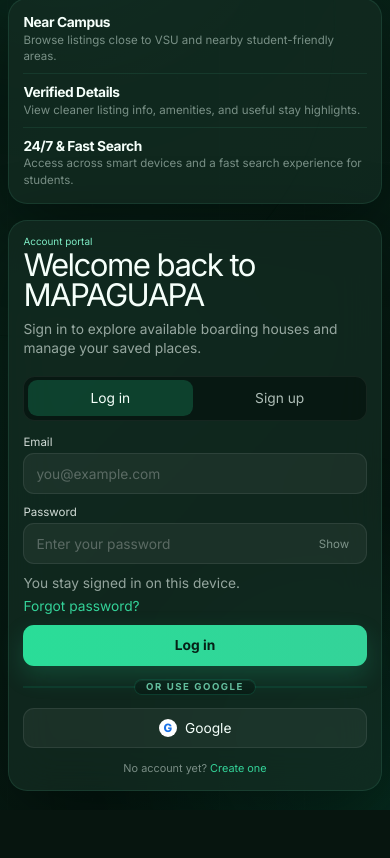
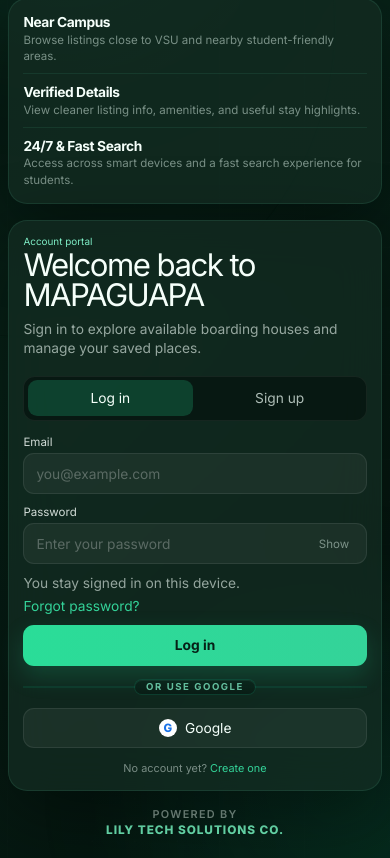
Before and after one commit to Ytian-DEV/mapaguapa, a React (Vite) app in the folder web/: page / in a window 390 px wide. Shown: the part 350-1208 px from the top of the page. Before the commit the page ends 1160 px from the top, so only its background shows below. Built offline with nearby package versions, Linux system fonts and the light colour scheme; no server answers; a web font is replaced by a local one.

Commit message:
fix admin archive visibility and add powered by credit

```diff
--- a/web/src/components/admin/MapaguapaAdminPage.tsx
+++ b/web/src/components/admin/MapaguapaAdminPage.tsx
@@ -148,6 +148,7 @@ export default function MapaguapaAdminPage({ onSignOut, profile }: MapaguapaAdmi
   const [draggedPhotoId, setDraggedPhotoId] = useState<string | null>(null);
   const [dragOverPhotoId, setDragOverPhotoId] = useState<string | null>(null);
   const [reorderingPhotos, setReorderingPhotos] = useState(false);
+  const [restoringArchiveId, setRestoringArchiveId] = useState<string | null>(null);
   const [userActionId, setUserActionId] = useState<string | null>(null);
   const [feedback, setFeedback] = useState<string | null>(null);
   const [error, setError] = useState<string | null>(null);
@@ -570,7 +571,7 @@ export default function MapaguapaAdminPage({ onSignOut, profile }: MapaguapaAdmi
 
       if (section === "add") {
         const { data, error: insertError } = await ((client.from("listings") as any)
-          .insert(payload)
+          .insert({ ...payload, status: "active" })
           .select("id, name")
           .single());
 
@@ -592,8 +593,15 @@ export default function MapaguapaAdminPage({ onSignOut, profile }: MapaguapaAdmi
         setPendingPhotos([]);
         setSection("edit");
       } else if (section === "edit" && selectedListing) {
+        if (selectedListing.status !== "active") {
+          setError("Archived listings cannot be edited from this page. Restore it first from the archive section.");
+          await loadDashboard();
+          return;
+        }
+
         const { error: updateError } = await ((client.from("listings") as any)
           .update(payload)
+          .eq("status", "active")
           .eq("id", selectedListing.id));
 
         if (updateError) {
@@ -773,6 +781,36 @@ export default function MapaguapaAdminPage({ onSignOut, profile }: MapaguapaAdmi
       setError(archiveError instanceof Error ? archiveError.message : "Failed to archive listing.");
     } finally {
       setArchiving(false);
+    }
+  }
+
+  async function restoreArchivedListing(item: DeletedListingRow) {
+    const client = supabase;
+    if (!client) {
+      setError("Supabase is not configured.");
+      return;
+    }
+
+    setRestoringArchiveId(item.id);
+    setError(null);
+    setFeedback(null);
+
+    try {
+      const { error: restoreError } = await ((client.rpc as any)("restore_listing", {
+        p_listing_id: item.original_listing_id,
+      }));
+
+      if (restoreError) {
+        throw restoreError;
+      }
+
+      setFeedback(`${item.listing_name} was restored to active listings.`);
+      await loadDashboard(item.original_listing_id);
+      setSection("edit");
+    } catch (restoreError) {
+      setError(restoreError instanceof Error ? restoreError.message : "Failed to restore listing.");
+    } finally {
+      setRestoringArchiveId(null);
     }
   }
 
@@ -1375,7 +1413,17 @@ export default function MapaguapaAdminPage({ onSignOut, profile }: MapaguapaAdmi
                             <h4 className="mapa-admin-page__compact-title">{item.listing_name}</h4>
                             <p className="mapa-admin-page__compact-copy">{item.delete_reason || "No archive reason provided."}</p>
                           </div>
-                          <span className="mapa-admin-page__nav-badge">{new Date(item.deleted_at).toLocaleDateString()}</span>
+                          <div className="mapa-admin-page__compact-actions">
+                            <span className="mapa-admin-page__nav-badge">{new Date(item.deleted_at).toLocaleDateString()}</span>
+                            <button
+                              className="mapa-admin-page__action mapa-admin-page__action--ghost mapa-admin-page__action--small"
+                              disabled={restoringArchiveId === item.id}
+                              onClick={() => void restoreArchivedListing(item)}
+                              type="button"
+                            >
+                              {restoringArchiveId === item.id ? "Restoring..." : "Restore"}
+                            </button>
+                          </div>
                         </article>
                       ))
                     ) : (
--- a/web/src/components/admin/mapaguapa-admin.css
+++ b/web/src/components/admin/mapaguapa-admin.css
@@ -754,6 +754,14 @@
   cursor: default;
 }
 
+.mapa-admin-page__compact-actions {
+  display: flex;
+  flex-wrap: wrap;
+  justify-content: flex-end;
+  gap: 0.45rem;
+  min-width: 8rem;
+}
+
 .mapa-admin-page__directory-card.is-selected {
   border-color: rgba(47, 143, 103, 0.22);
   background: linear-gradient(180deg, rgba(232, 243, 236, 0.68), rgba(244, 249, 245, 0.8));
@@ -1529,6 +1537,7 @@
   .mapa-admin-page__workspace-actions,
   .mapa-admin-page__form-actions,
   .mapa-admin-page__photo-library-actions,
+  .mapa-admin-page__compact-actions,
   .mapa-admin-page__user-meta,
   .mapa-admin-page__profile-meta {
     display: grid;
@@ -1539,7 +1548,8 @@
   .mapa-admin-page__action,
   .mapa-admin-page__logout-button,
   .mapa-admin-page__pill,
-  .mapa-admin-page__nav-badge {
+  .mapa-admin-page__nav-badge,
+  .mapa-admin-page__compact-actions {
     width: 100%;
   }
 
--- a/web/src/components/auth/MapaguapaAuthPage.tsx
+++ b/web/src/components/auth/MapaguapaAuthPage.tsx
@@ -428,6 +428,13 @@ export default function MapaguapaAuthPage({
             </button>
           </p>
         </section>
+
+        <p className="mapa-auth-page__powered-by">
+          <span>Powered by</span>
+          <a href="https://boyles-christian-portfolio.vercel.app/" rel="noreferrer" target="_blank">
+            Lily Tech Solutions Co.
+          </a>
+        </p>
       </div>
     </main>
   );
--- a/web/src/components/auth/mapaguapa-auth.css
+++ b/web/src/components/auth/mapaguapa-auth.css
@@ -124,6 +124,40 @@
   justify-content: center;
   gap: clamp(1.2rem, 2.8vw, 2.5rem);
   align-items: center;
+}
+
+.mapa-auth-page__powered-by {
+  grid-column: 1 / -1;
+  align-self: end;
+  justify-self: center;
+  margin: -0.35rem 0 0;
+  color: rgba(226, 247, 237, 0.56);
+  font-size: 0.76rem;
+  font-weight: 600;
+  line-height: 1.35;
+  text-align: center;
+  text-transform: uppercase;
+  letter-spacing: 0.12em;
+}
+
+.mapa-auth-page__powered-by span,
+.mapa-auth-page__powered-by a {
+  display: block;
+}
+
+.mapa-auth-page__powered-by a {
+  margin-top: 0.12rem;
+  color: #72f0bd;
+  font-size: 0.82rem;
+  font-weight: 800;
+  text-decoration: none;
+  letter-spacing: 0.08em;
+}
+
+.mapa-auth-page__powered-by a:hover {
+  color: #f7fffb;
+  text-decoration: underline;
+  text-underline-offset: 0.22rem;
 }
 
 .mapa-auth-page__hero {
@@ -752,6 +786,15 @@
     gap: 1rem;
   }
 
+  .mapa-auth-page__powered-by {
+    margin-top: 0;
+    font-size: 0.68rem;
+  }
+
+  .mapa-auth-page__powered-by a {
+    font-size: 0.74rem;
+  }
+
   .mapa-auth-page__wordmark-box {
     gap: 0.65rem;
     min-width: 0;
--- a/web/src/components/user/MapaguapaUserPage.tsx
+++ b/web/src/components/user/MapaguapaUserPage.tsx
@@ -804,6 +804,13 @@ export default function MapaguapaUserPage({ onSignOut, profile }: MapaguapaUserP
             ))}
           </div>
         )}
+
+        <p className="mapa-user-page__powered-by">
+          <span>Powered by</span>
+          <a href="https://boyles-christian-portfolio.vercel.app/" rel="noreferrer" target="_blank">
+            Lily Tech Solutions Co.
+          </a>
+        </p>
       </div>
 
       {openListing && (
--- a/web/src/components/user/mapaguapa-user.css
+++ b/web/src/components/user/mapaguapa-user.css
@@ -96,6 +96,37 @@
   padding: 1.3rem 0 2.5rem;
   display: grid;
   gap: 1.25rem;
+}
+
+.mapa-user-page__powered-by {
+  margin: 0.2rem 0 0;
+  color: rgba(25, 49, 38, 0.54);
+  font-size: 0.76rem;
+  font-weight: 700;
+  line-height: 1.35;
+  text-align: center;
+  text-transform: uppercase;
+  letter-spacing: 0.12em;
+}
+
+.mapa-user-page__powered-by span,
+.mapa-user-page__powered-by a {
+  display: block;
+}
+
+.mapa-user-page__powered-by a {
+  margin-top: 0.12rem;
+  color: #117a55;
+  font-size: 0.82rem;
+  font-weight: 900;
+  text-decoration: none;
+  letter-spacing: 0.08em;
+}
+
+.mapa-user-page__powered-by a:hover {
+  color: #0a3b29;
+  text-decoration: underline;
+  text-underline-offset: 0.22rem;
 }
 
 .mapa-user-page__topbar,
@@ -1789,6 +1820,14 @@
     gap: 1rem;
   }
 
+  .mapa-user-page__powered-by {
+    font-size: 0.68rem;
+  }
+
+  .mapa-user-page__powered-by a {
+    font-size: 0.74rem;
+  }
+
   .mapa-user-page__topbar {
     padding: 0.85rem;
     gap: 0.8rem;
--- a/web/src/lib/listingService.ts
+++ b/web/src/lib/listingService.ts
@@ -206,7 +206,6 @@ export function draftToListingPayload(draft: ListingDraft): Database["public"]["
     has_drying_area: draft.dryingArea,
     location_lat: Number.isFinite(latitude) ? latitude : null,
     location_lng: Number.isFinite(longitude) ? longitude : null,
-    status: "active",
   };
 }
 
@@ -236,6 +235,7 @@ export async function fetchAdminListings() {
   const { data, error } = await supabase
     .from("listings")
     .select(listingSelect)
+    .eq("status", "active")
     .order("created_at", { ascending: false });
 
   if (error) {
```
